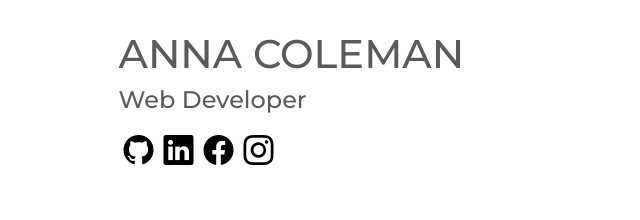
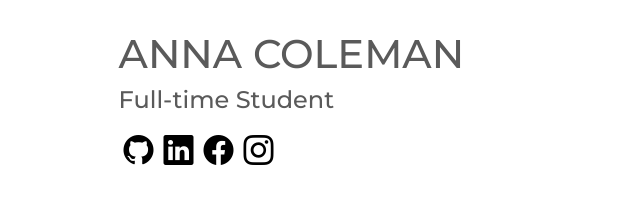
Before and after one commit to acoleman-5302/-MyWebsite, a plain HTML site: page index.html in a window 1280 px wide. Shown: the top 220 px of the page, 0-640 px from the left. Drawn offline with nearby package versions, Linux system fonts and the light colour scheme.

Commit message:
job-title

```diff
--- a/index.html
+++ b/index.html
@@ -36,7 +36,7 @@
                 <!-- Name -->
                 <div class="name">
                     <h1>ANNA COLEMAN</h1>
-                    <h4>Web Developer</h4>
+                    <h4>Full-time Student</h4>
                 </div>
 
                 <!-- icons  -->
```
